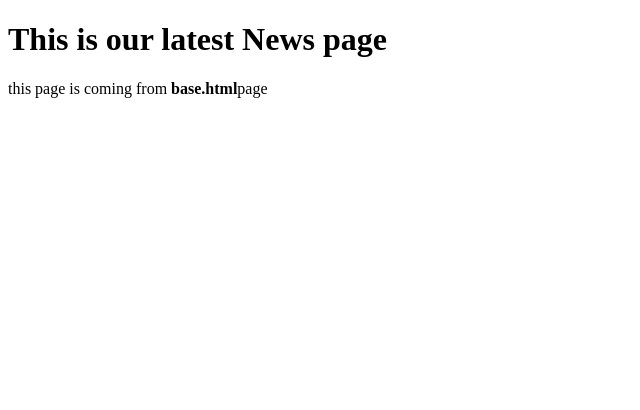
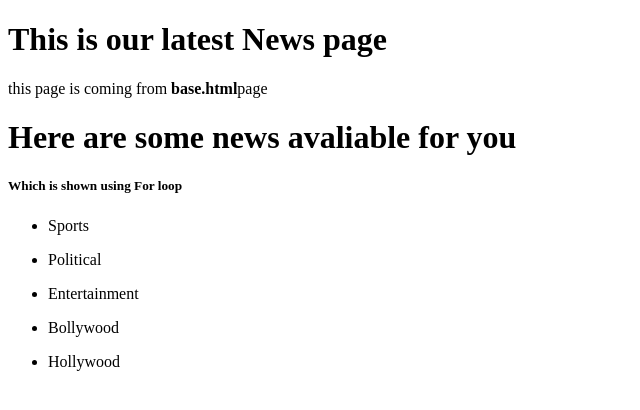
Before and after one commit to sumityadav22/Django-Practice, a Django app: page /news/ in a window 1280 px wide. Shown: the part 62-472 px from the top of the page, without its empty margins (0-640 px from the left). Run offline with Django 3.2, Linux system fonts and the light colour scheme.

Commit message:
ADD -  For loop in Django

```diff
--- a/learnDjango/SportApp/views.py
+++ b/learnDjango/SportApp/views.py
@@ -11,7 +11,10 @@ def Home(request):
     return render(request,'home.html', context)
 
 def News(request):
-    return render(request,'news.html')
+    context = {
+        "news_list": ["Sports", "Political", "Entertainment", "Bollywood", "Hollywood"]
+    }
+    return render(request,'news.html',context)
 
 def Contact(request):
     return render(request,'contact.html')
--- a/learnDjango/templates/news.html
+++ b/learnDjango/templates/news.html
@@ -5,5 +5,14 @@
 <h1>This is our latest News page</h1>
 <p>this page is coming from <b>base.html</b>page</p>
 
+<h1>Here are some news avaliable for you</h1>
+<h5>Which is shown using For loop</h5>
+{% for categories in news_list %}
+<ul>
+    <li>
+        {{ categories }}
+    </li>
+</ul>
+{% endfor %}
 
 {% endblock %}
```
